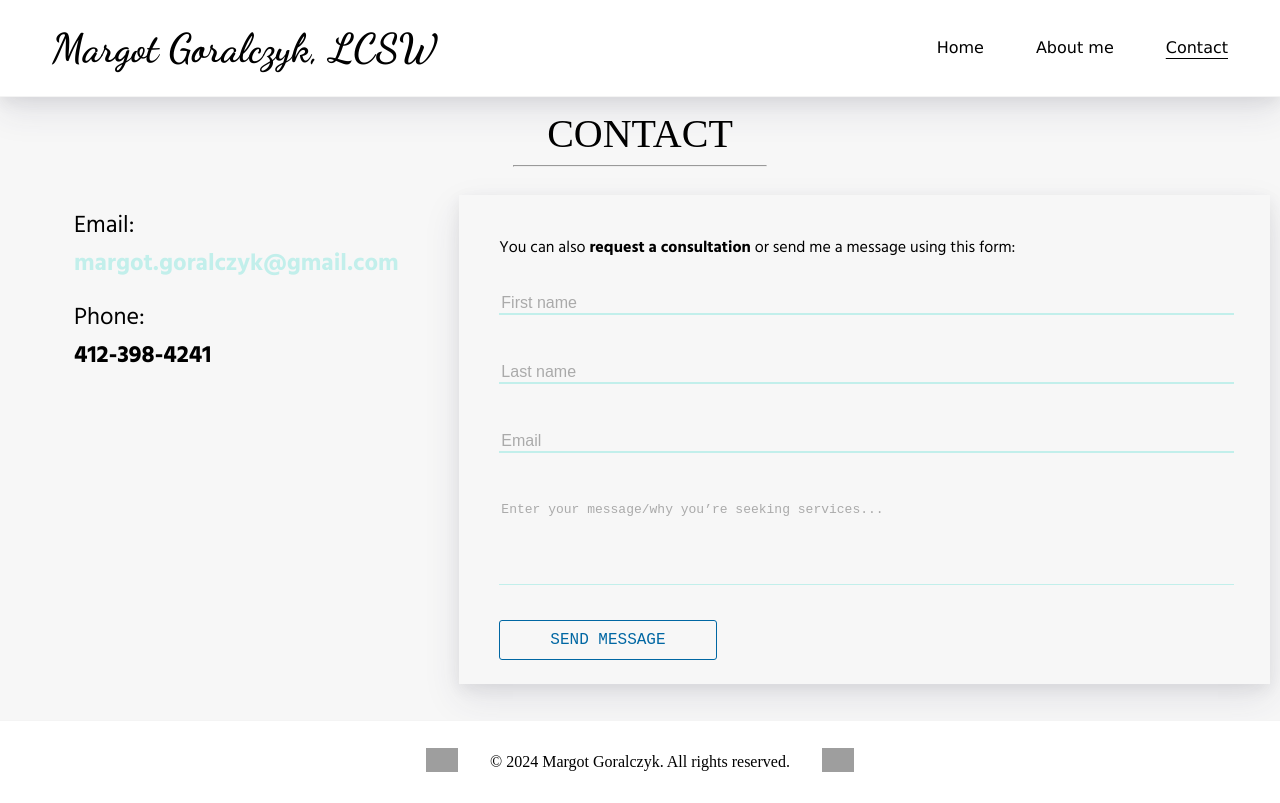
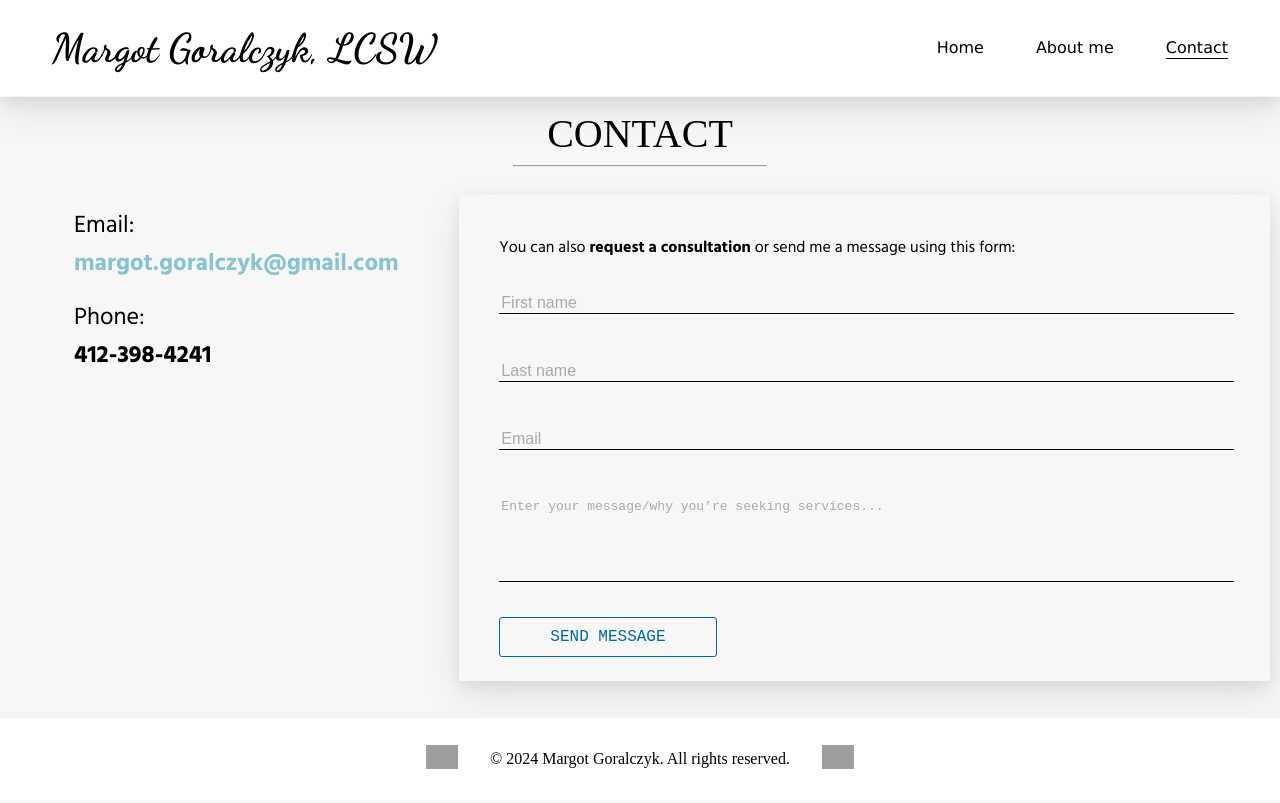
Before and after one commit to pamunev/margot-therapist-website, a React (Create React App) app: page /contact in a window 1280 px wide. Built offline with nearby package versions, Linux system fonts and the light colour scheme; grey boxes are pictures that could not be loaded.

Commit message:
Changed some blues in contact page.

```diff
--- a/src/index.css
+++ b/src/index.css
@@ -216,7 +216,7 @@ body {
 
 .contact-page a {
   text-decoration: none;
-  color: var(--accent-2);
+  color: #89c3d3;
   font-weight: bold;
   transition: all 0.5s;
 }
@@ -303,11 +303,12 @@ form button {
   box-shadow: none;
   border-radius: 0;
   background-color: var(--body-background);
-  border-color: var(--accent-2);
+  border-color: black;
   border-style: none none solid none;
   width: 100%;
   font-size: 1em;
   transition: all 0.6s;
+  border-width: 0.06rem;
 }
 
 .form-control:focus {
```
